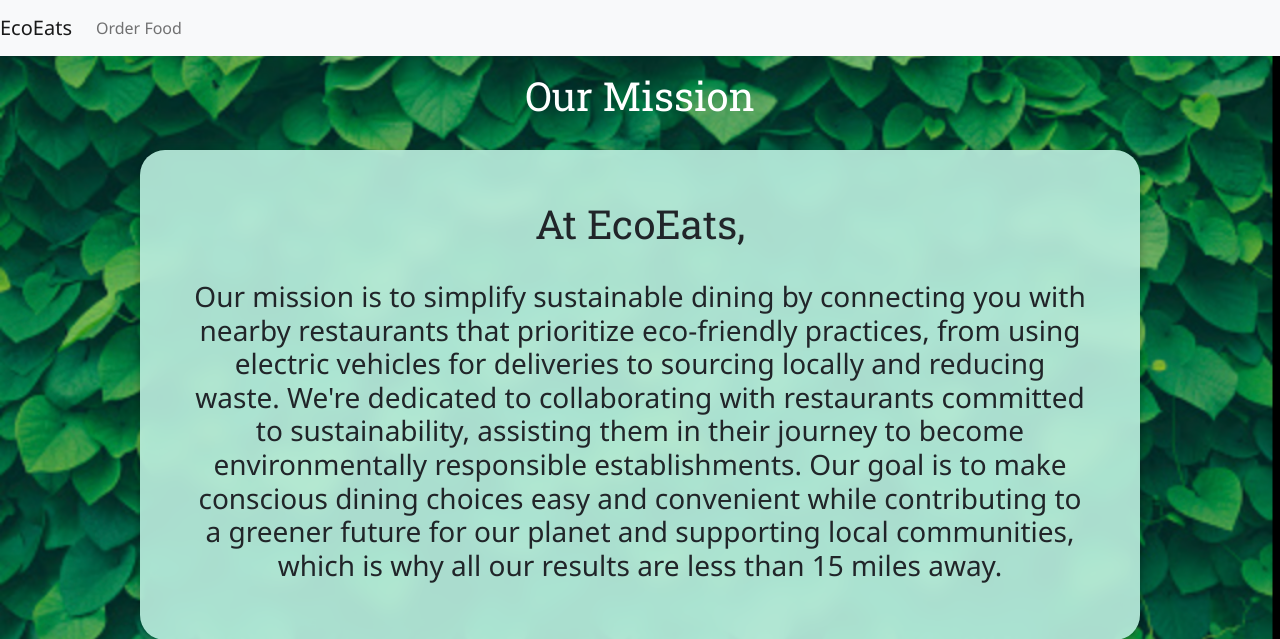
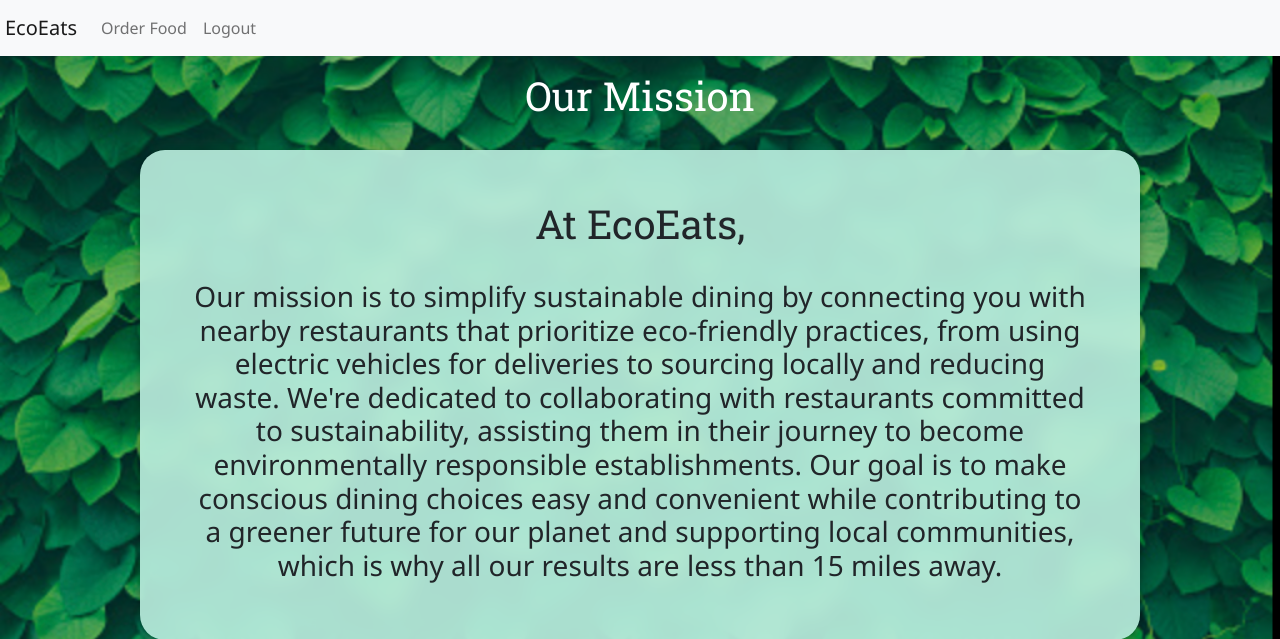
Before and after one commit to adhvaithvk/EcoEats, a Flask app: page /journey in a window 1280 px wide. Shown: the top 639 px of the page. Run offline with Flask 3, Linux system fonts and the light colour scheme; some libraries are stand-ins or nearby versions.

Commit message:
navbar styling

```diff
--- a/static/index.css
+++ b/static/index.css
@@ -17,6 +17,10 @@ body {
   -moz-user-select: none;
   -ms-user-select: none;
   user-select: none;
+}
+
+.navbar-brand {
+  padding-left: .3125rem;
 }
 
 h1 {
--- a/templates/index.html
+++ b/templates/index.html
@@ -34,7 +34,7 @@
                         <a class="nav-link" href="/journey">Our Mission</a>
                     </li>
                     <li class="nav-item">
-                        <a class="nav-link" href="/auth/logout">Logout</a>
+                        <a class="nav-link nav-logout" href="/auth/logout">Logout</a>
                     </li>
                 </ul>
             </div>
--- a/templates/journey.html
+++ b/templates/journey.html
@@ -33,6 +33,9 @@
                     <li class="nav-item">
                         <a class="nav-link" href="/index">Order Food</a>
                     </li>
+                    <li class="nav-item">
+                        <a class="nav-link nav-logout" href="/auth/logout">Logout</a>
+                    </li>
                 </ul>
             </div>
         </nav>
```
